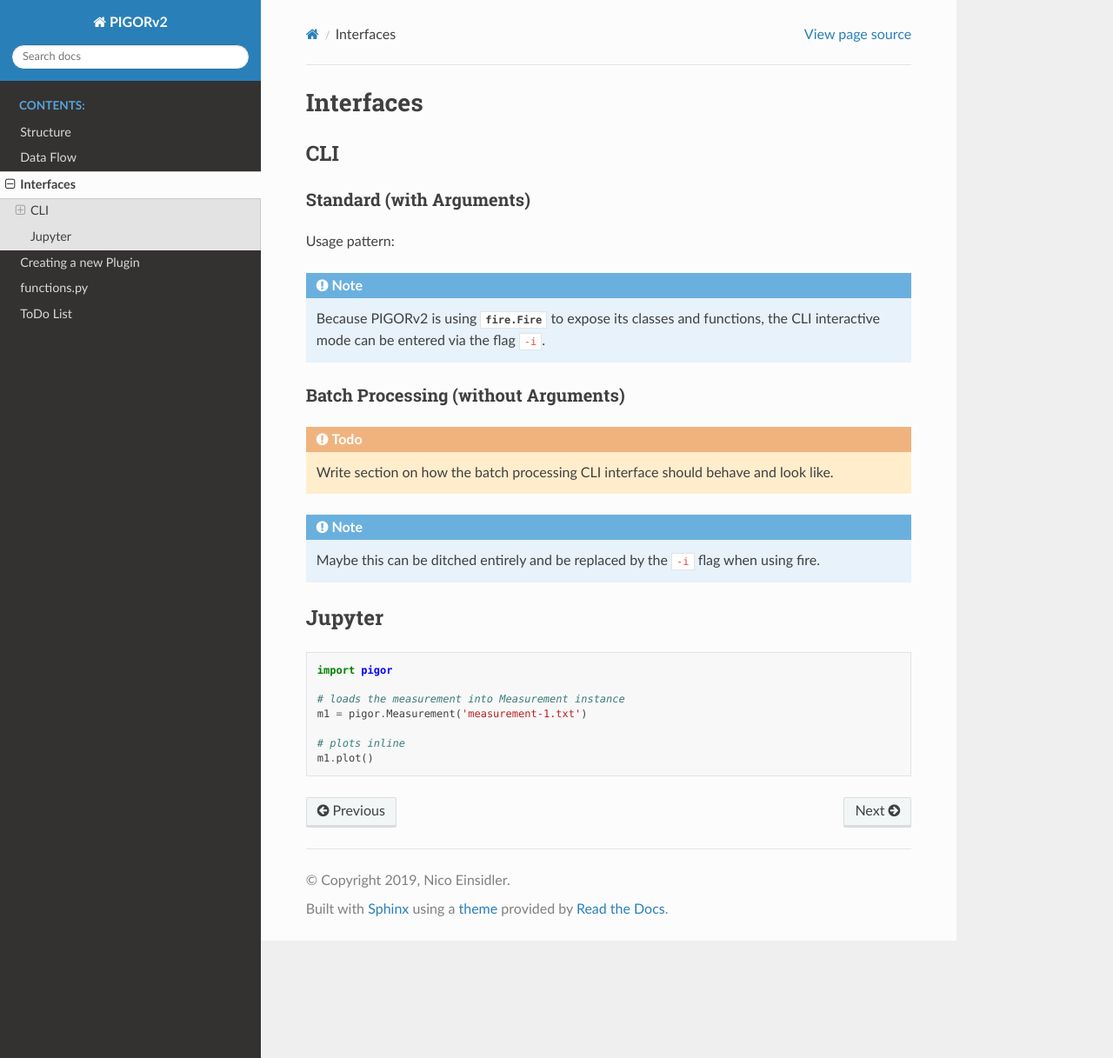
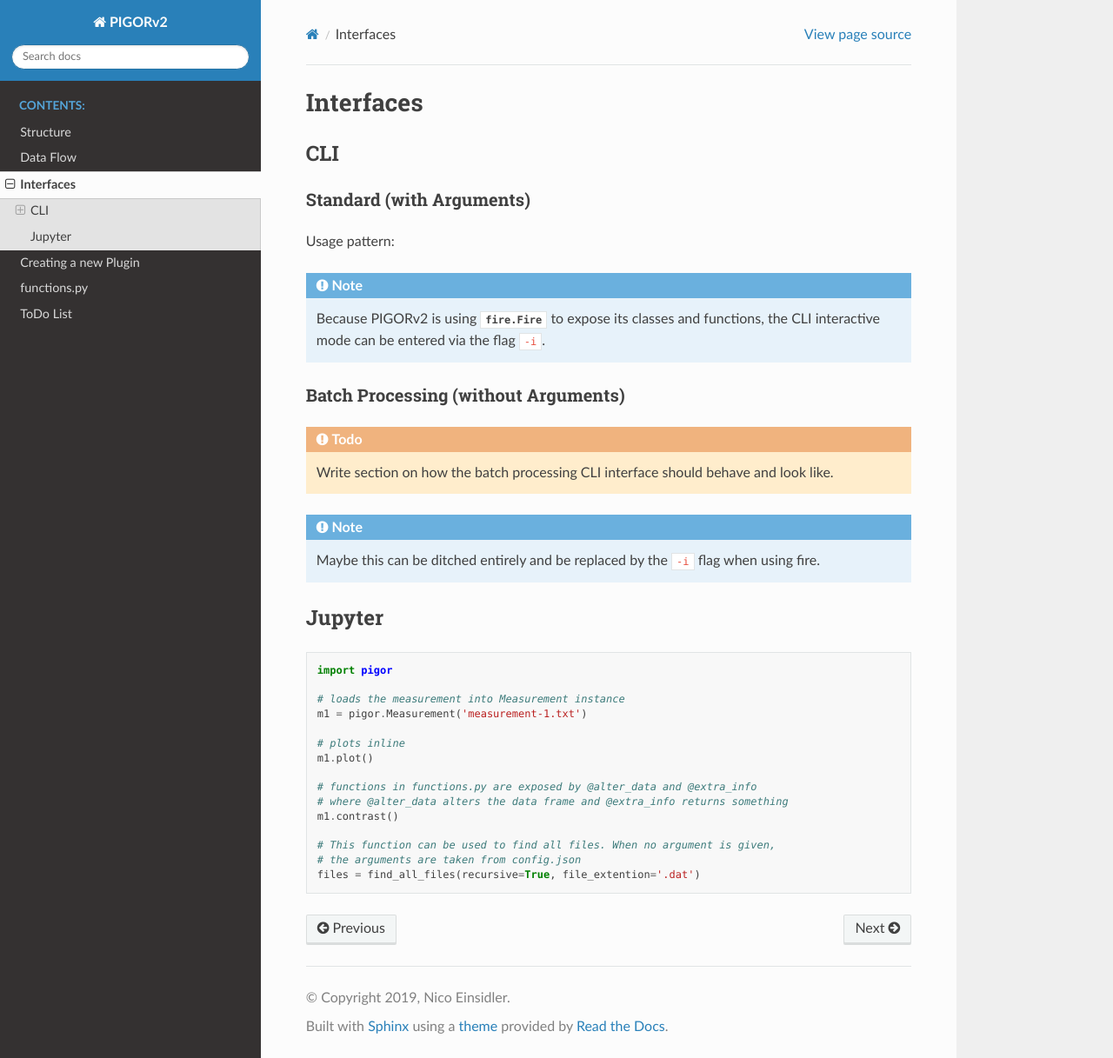
Before and after one commit to nicoeinsidler/pigor2, a Sphinx documentation site: the page built from docs/interfaces.rst, in a window 1280 px wide and 1217 px high. Shown: the whole window at 87% size. Built offline with Sphinx 7.4.7 and the Read the Docs theme 2.0.0, drawn with Linux system fonts in a browser that asks for light colours.

Commit message:
additions to jupyter interface

```diff
--- a/docs/interfaces.rst
+++ b/docs/interfaces.rst
@@ -40,3 +40,11 @@ Jupyter
 
     # plots inline
     m1.plot()
+
+    # functions in functions.py are exposed by @alter_data and @extra_info
+    # where @alter_data alters the data frame and @extra_info returns something
+    m1.contrast()
+
+    # This function can be used to find all files. When no argument is given,
+    # the arguments are taken from config.json
+    files = find_all_files(recursive=True, file_extention='.dat')
```
